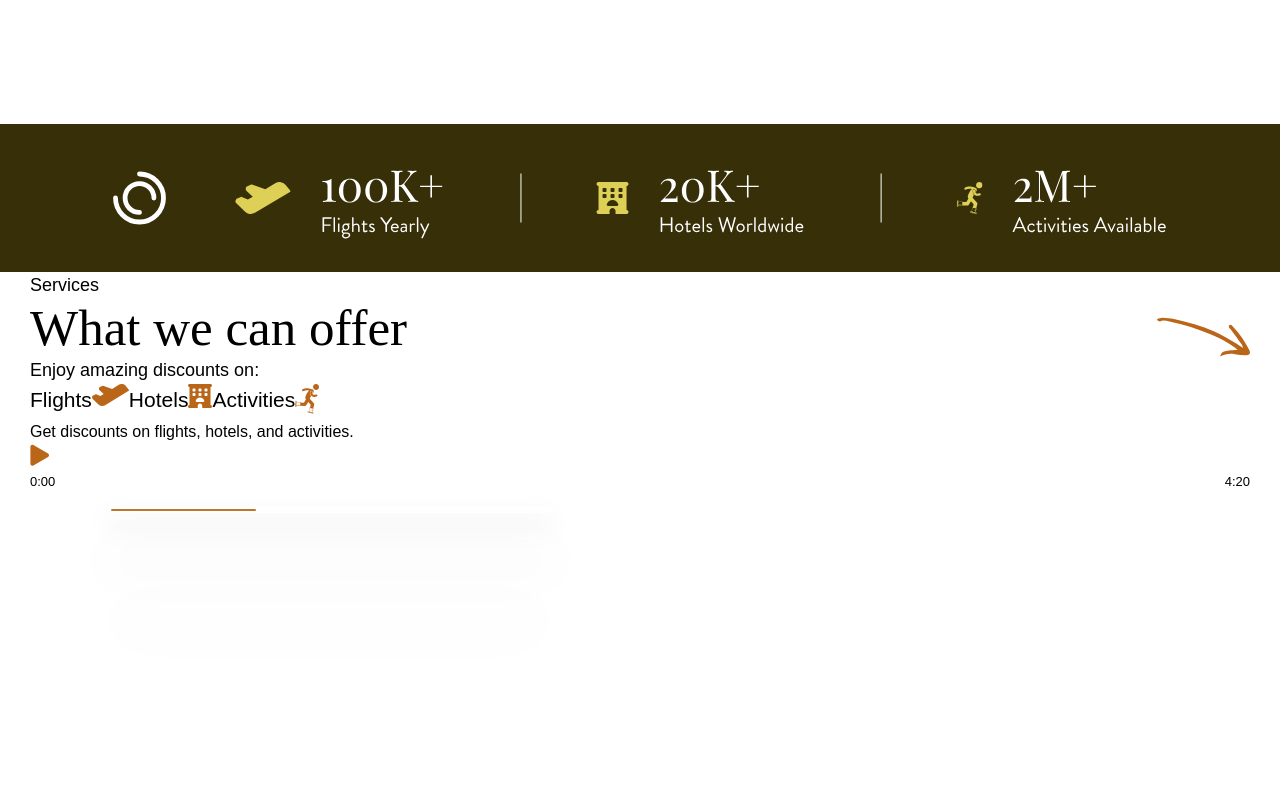
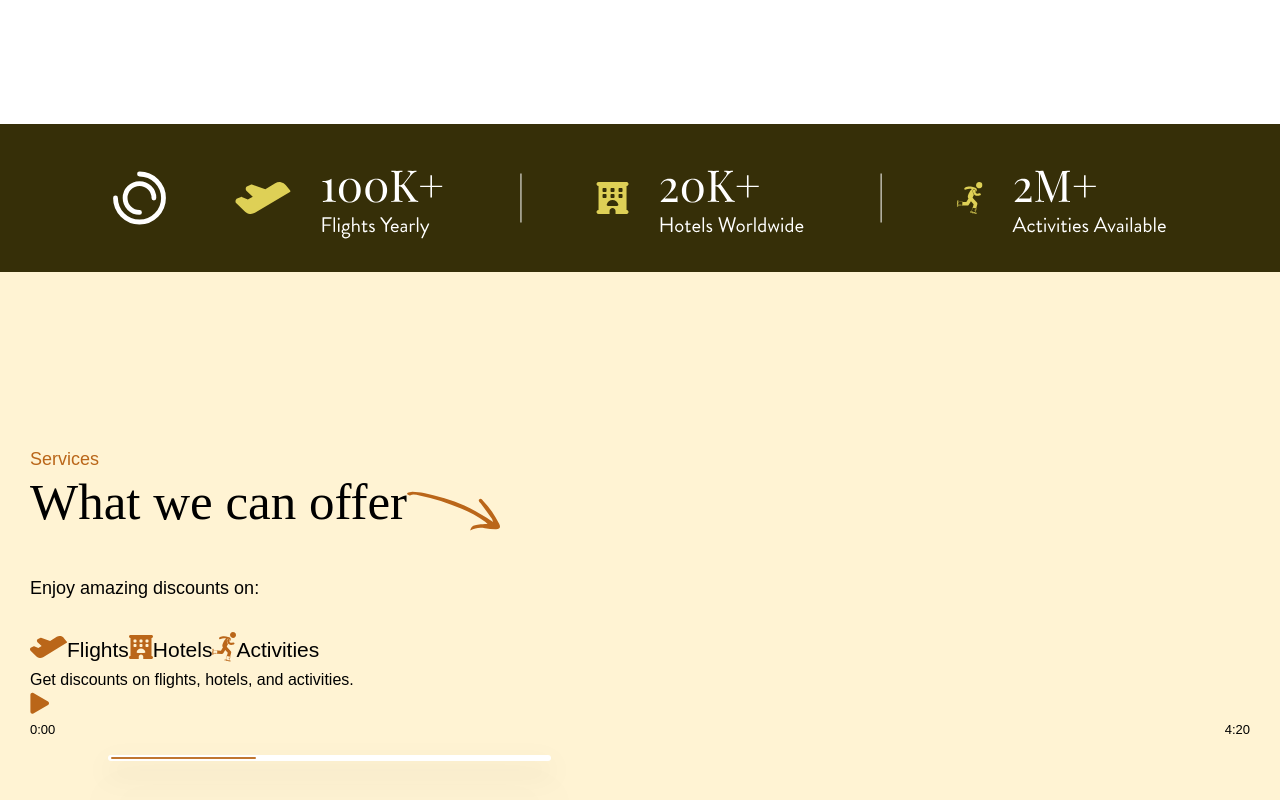
Before and after one commit to mo-abdullah94/ease-travel, a React (Create React App) app: page / in a window 1280 px wide. Shown: the part 1898-2698 px from the top of the page. Built offline with nearby package versions, Linux system fonts and the light colour scheme; a web font is replaced by a local one.

Commit message:
discounts div

```diff
--- a/src/App.js
+++ b/src/App.js
@@ -391,32 +391,41 @@ function App() {
           <section className='services-section'>
             <div className='container'>
 
-              <p className='b1'>Services</p>
 
               <div className='services-heading'>
 
-                <div className='heading-content flex-jc-sb flex-ai-fe'>
-                  <h2>What we can offer</h2>
+
+                <div className='heading-content'>
+
+                  <p className='b1'>Services</p>
+
+                  <div className='flex-ai-fe'>
+                    <h2>What we can offer</h2>
                     <svg width="93" height="40" viewBox="0 0 93 40" fill="none" xmlns="http://www.w3.org/2000/svg">
                       <path d="M63.259 39.5309C65.0006 34.1221 66.255 33.6971 80.5855 33.0758C79.5693 32.1217 78.9284 31.383 78.1479 30.804C70.8815 25.4287 63.0143 21.1059 54.6486 17.7187C40.9457 12.1641 26.9108 7.63401 12.4162 4.61814C9.37733 3.99028 6.27033 2.79571 3.04025 4.39567C2.4191 4.69795 1.12615 3.65223 0.145466 3.22696C0.186505 2.79324 0.226897 2.34952 0.267936 1.91579C2.01319 1.48793 3.77088 0.648311 5.48977 0.723342C9.31934 0.887191 13.2069 1.16742 16.9303 1.98986C30.7358 5.04197 44.3958 8.76534 57.3198 14.5126C65.0476 17.9526 72.2983 22.4972 79.7118 26.6299C81.6593 27.7219 83.4274 29.1266 86.085 30.9427C85.419 29.2334 85.2416 28.2331 84.6998 27.4777C81.0422 22.4113 77.2889 17.4115 73.6027 12.3671C72.7194 11.1535 70.7279 9.85397 72.3695 8.33059C74.0391 6.77526 75.2128 8.88136 76.2244 9.91593C82.779 16.632 87.9072 24.3458 92.147 32.7106C94.1225 36.607 92.5196 38.5588 88.4133 38.3032C84.9009 38.088 81.37 37.7438 77.8934 37.1654C72.9873 36.3421 68.3111 36.7062 63.2477 39.5116L63.259 39.5309Z" fill="#BA6619"/>
                     </svg>
+                  </div>
+
                 </div>
+
+              </div>
+
+              <div className='services-discounts'>
 
                 <p className='b1'>Enjoy amazing discounts on:</p>
 
-                <div className='flex'>
+                <div className='discounts-cat flex-ai-c'>
 
-                  <div className='flex'>
-                    <p className='t2'>Flights</p>
+                  <div className='cat flex-ai-c'>
                     <span>
                       <svg width="37" height="22" viewBox="0 0 37 22" fill="none" xmlns="http://www.w3.org/2000/svg">
                         <path d="M36.8592 5.87368L33.9566 2.16096C33.1131 1.07206 31.9233 0.337257 30.6047 0.0908744C29.2861 -0.155508 27.9269 0.102992 26.7754 0.819118L20.1102 4.9224L11.0355 1.75663C10.8908 1.7063 10.7335 1.71315 10.5933 1.77589L8.02386 2.92826C7.73554 3.05762 7.48299 3.26085 7.28946 3.51922C7.09593 3.77759 6.96766 4.0828 6.91647 4.40669C6.86528 4.73059 6.89281 5.06276 6.99654 5.37259C7.10027 5.68243 7.27685 5.95995 7.51 6.17957L11.6502 10.0793L8.30732 12.0785L4.23206 10.2506C4.15454 10.2159 4.07109 10.198 3.98677 10.198C3.90244 10.198 3.81899 10.2159 3.74147 10.2506L1.13266 11.4207C0.847278 11.5487 0.596868 11.7491 0.404051 12.0038C0.211234 12.2585 0.0820869 12.5594 0.0282786 12.8794C-0.0255297 13.1995 -0.00230323 13.5285 0.0958593 13.8367C0.194022 14.145 0.364027 14.4228 0.590513 14.6451L6.4607 20.4045C7.33779 21.273 8.46069 21.8198 9.66038 21.9626C10.8601 22.1054 12.0716 21.8366 13.1127 21.1965L36.6903 6.8501C36.7682 6.80265 36.8353 6.73808 36.8871 6.66084C36.9388 6.58359 36.974 6.49552 36.99 6.40269C37.0061 6.30986 37.0027 6.21448 36.9801 6.12315C36.9576 6.03182 36.9163 5.9467 36.8592 5.87368Z" fill="#BA6619"/>
                       </svg>
                     </span>
+                    <p className='t2'>Flights</p>
                   </div>
 
-                  <div className='flex'>
-                    <p className='t2'>Hotels</p>
+                  <div className='discounts-cat flex-ai-c'>
                     <span>
                       <svg width="24" height="24" viewBox="0 0 24 24" fill="none" xmlns="http://www.w3.org/2000/svg">
                         <g clip-path="url(#clip0_45_1987)">
@@ -429,10 +438,10 @@ function App() {
                         </defs>
                       </svg>
                     </span>
+                    <p className='t2'>Hotels</p>
                   </div>
 
-                  <div className='flex'>
-                    <p className='t2'>Activities</p>
+                  <div className='discounts-cat flex-ai-c'>
                     <span>
                       <svg width="24" height="30" viewBox="0 0 24 30" fill="none" xmlns="http://www.w3.org/2000/svg">
                         <g clip-path="url(#clip0_52_11)">
@@ -447,6 +456,7 @@ function App() {
                         </defs>
                       </svg>
                     </span>
+                    <p className='t2'>Activities</p>
                   </div>
 
                 </div>
--- a/src/scss/style.scss
+++ b/src/scss/style.scss
@@ -434,6 +434,35 @@
       }
     }
 
+    .services-section {
+
+      width: 100%;
+      margin: 0;
+      padding-top: rem(174);
+      min-height: rem(734);
+      background-color: var(--background);
+      //clip-path: polygon(0 0, 100% 0, 100% 65%, 0 35%);
+      overflow: visible;
+
+      .services-heading {
+        .b1 {
+          color: var(--secondary);
+        }
+      }
+
+      .services-discounts {
+
+        .b1 {
+          margin-top: rem(44);
+          margin-bottom: rem(30);
+        }
+
+        .discounts-cat {
+
+        }
+      }
+    }
+
 
 
 
```
